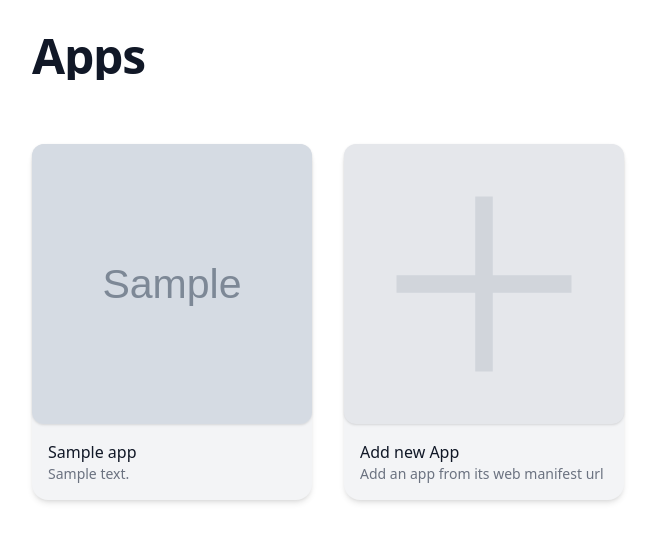
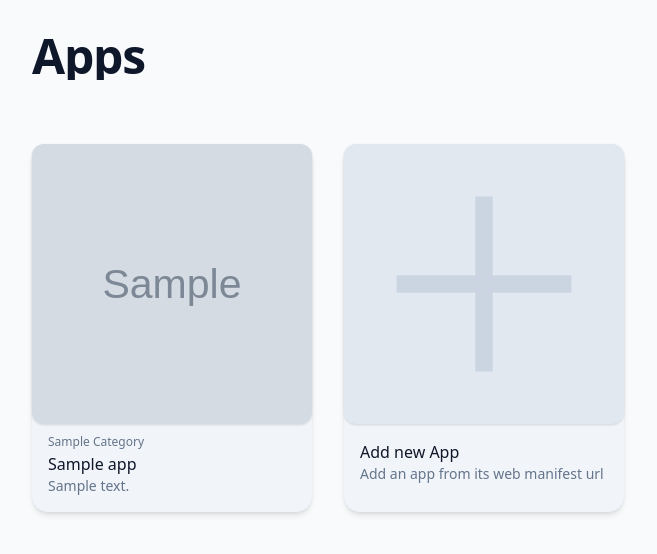
Before and after one commit to SantaClaas/test-fastapi, a FastAPI app: template webapp/templates/apps/index.html in a window 1280 px wide. Shown: the top 554 px of the page, without its empty margins (0-657 px from the left). Run offline with FastAPI, Linux system fonts and the light colour scheme; the template is opened without the code that fills it: most values are stand-ins (such as "Sample title", 1, 10 or a date in 2020); grey boxes marked "Sample" are stand-in pictures.

Commit message:
Improve categories support
Fix inserting duplicate categories
Show categories on app overview

```diff
--- a/webapp/main.py
+++ b/webapp/main.py
@@ -68,7 +68,8 @@ def root(request: Request, database: Session = Depends(get_database)):
                {"name": app.name,
                 "description": app.description,
                 "icon_url": getIconUrl(app),
-                "id": app.id},
+                "id": app.id,
+                "categories": map(lambda category: category.name, app.categories)},
                crud.get_apps(database))
 
     return templates.TemplateResponse("apps/index.html", {"request": request, "apps": apps})
@@ -114,7 +115,7 @@ def createIconFor(app_id: str):
 
 
 @app.post("/apps")
-def create_app(url: Annotated[str, Form(alias="url")], database: Session = Depends(get_database)):
+def create_app(url: Annotated[str, Form(alias="url")], session: Session = Depends(get_database)):
     # TODO url validation
     # An application is defined by the manifest so these terms can be used interchangibly
 
@@ -125,7 +126,7 @@ def create_app(url: Annotated[str, Form(alias="url")], database: Session = Depen
     app_id = components.netloc
 
     # If app exists, return add app view with error message
-    if crud.get_app(database, app_id):
+    if crud.get_app(session, app_id):
         # TODO use templating to add error of already created with url to app page
         return RedirectResponse(f"/apps/{app_id}", status_code=status.HTTP_303_SEE_OTHER)
 
@@ -138,15 +139,21 @@ def create_app(url: Annotated[str, Form(alias="url")], database: Session = Depen
     manifest = json.loads(response.read())
 
     # Persist icons
-    print(type(manifest["icons"]))
     icons = manifest["icons"]
     icons = list(map(createIconFor(app_id), icons))
 
     # Persist categories
+    # IDK how to avoid unique insert issue with the ORM so we filter categories to include only unique categories
+    existing_categories = frozenset(map(
+        lambda category: category.name, crud.get_categories(session)))
+
+    categories = filter(
+        lambda category: category not in existing_categories,
+        manifest.get("categories", []))
+
+    # To model
     categories = list(map(lambda category: models.Category(
-        name=category), manifest.get("categories", [])))
-
-    print(len(categories), categories)
+        name=category), categories))
 
     # Persist application to database
     app = models.App(
@@ -159,7 +166,7 @@ def create_app(url: Annotated[str, Form(alias="url")], database: Session = Depen
         categories=categories)
 
     # TODO use transaction to cancel creation in case icon write fails so we don't have an app without icons
-    crud.create_app(database, app)
+    crud.create_app(session, app)
 
     # Return user to new page for app
 
--- a/webapp/static/output.css
+++ b/webapp/static/output.css
@@ -871,9 +874,19 @@ select {
   background-color: rgb(255 255 255 / var(--tw-bg-opacity));
 }
 
-.bg-gray-50 {
+.bg-slate-100 {
   --tw-bg-opacity: 1;
-  background-color: rgb(249 250 251 / var(--tw-bg-opacity));
+  background-color: rgb(241 245 249 / var(--tw-bg-opacity));
+}
+
+.bg-slate-200 {
+  --tw-bg-opacity: 1;
+  background-color: rgb(226 232 240 / var(--tw-bg-opacity));
+}
+
+.bg-slate-50 {
+  --tw-bg-opacity: 1;
+  background-color: rgb(248 250 252 / var(--tw-bg-opacity));
 }
 
 .bg-indigo-100 {
@@ -969,6 +968,14 @@ select {
   padding-bottom: 1.25rem;
 }
 
+.pt-2 {
+  padding-top: 0.5rem;
+}
+
+.pb-4 {
+  padding-bottom: 1rem;
+}
+
 .font-mono {
   font-family: ui-monospace, SFMono-Regular, Menlo, Monaco, Consolas, "Liberation Mono", "Courier New", monospace;
 }
@@ -988,47 +995,25 @@ select {
   line-height: 1.25rem;
 }
 
-.text-xl {
-  font-size: 1.25rem;
-  line-height: 1.75rem;
-}
-
-.text-lg {
-  font-size: 1.125rem;
-  line-height: 1.75rem;
-}
-
-.text-2xl {
-  font-size: 1.5rem;
-  line-height: 2rem;
+.text-xs {
+  font-size: 0.75rem;
+  line-height: 1rem;
 }
 
 .font-bold {
   font-weight: 700;
 }
 
-.font-medium {
-  font-weight: 500;
+.font-normal {
+  font-weight: 400;
 }
 
 .font-semibold {
   font-weight: 600;
 }
 
-.font-extrabold {
-  font-weight: 800;
-}
-
-.font-thin {
-  font-weight: 100;
-}
-
-.font-light {
-  font-weight: 300;
-}
-
-.font-normal {
-  font-weight: 400;
+.capitalize {
+  text-transform: capitalize;
 }
 
 .leading-6 {
@@ -1039,12 +1024,16 @@ select {
   line-height: 1.75rem;
 }
 
-.leading-tight {
-  line-height: 1.25;
+.leading-relaxed {
+  line-height: 1.625;
 }
 
 .tracking-wide {
   letter-spacing: 0.025em;
+}
+
+.tracking-wider {
+  letter-spacing: 0.05em;
 }
 
 .text-gray-500 {
@@ -1067,15 +1056,34 @@ select {
   color: rgb(255 255 255 / var(--tw-text-opacity));
 }
 
+.text-gray-400 {
+  --tw-text-opacity: 1;
+  color: rgb(156 163 175 / var(--tw-text-opacity));
+}
+
+.text-slate-500 {
+  --tw-text-opacity: 1;
+  color: rgb(100 116 139 / var(--tw-text-opacity));
+}
+
+.text-slate-900 {
+  --tw-text-opacity: 1;
+  color: rgb(15 23 42 / var(--tw-text-opacity));
+}
+
+.text-indigo-500 {
+  --tw-text-opacity: 1;
+  color: rgb(99 102 241 / var(--tw-text-opacity));
+}
+
+.text-indigo-900 {
+  --tw-text-opacity: 1;
+  color: rgb(49 46 129 / var(--tw-text-opacity));
+}
+
 .shadow {
   --tw-shadow: 0 1px 3px 0 rgb(0 0 0 / 0.1), 0 1px 2px -1px rgb(0 0 0 / 0.1);
   --tw-shadow-colored: 0 1px 3px 0 var(--tw-shadow-color), 0 1px 2px -1px var(--tw-shadow-color);
-  box-shadow: var(--tw-ring-offset-shadow, 0 0 #0000), var(--tw-ring-shadow, 0 0 #0000), var(--tw-shadow);
-}
-
-.shadow-sm {
-  --tw-shadow: 0 1px 2px 0 rgb(0 0 0 / 0.05);
-  --tw-shadow-colored: 0 1px 2px 0 var(--tw-shadow-color);
   box-shadow: var(--tw-ring-offset-shadow, 0 0 #0000), var(--tw-ring-shadow, 0 0 #0000), var(--tw-shadow);
 }
 
--- a/webapp/templates/apps/index.html
+++ b/webapp/templates/apps/index.html
@@ -8,45 +8,62 @@
     <link href="{{ url_for('static', path='/output.css') }}" rel="stylesheet">
 </head>
 
-<body>
+<body class="bg-slate-50">
     <header class="p-8">
 
-        <h1 class="text-4xl font-bold leading-7 text-gray-900 sm:truncate sm:text-5xl sm:tracking-tight">Apps
+        <h1 class="text-4xl font-bold leading-7 text-slate-900 sm:truncate sm:text-5xl sm:tracking-tight">Apps
         </h1>
 
     </header>
 
     <main class="p-8">
-        <ul role="list" class="grid grid-cols-2 gap-x-4 gap-y-8 sm:grid-cols-3 sm:gap-x-6 lg:grid-cols-4 xl:gap-x-8">
+        <ul role="list" class="grid grid-cols-2 gap-x-4 gap-y-8 sm:grid-cols-3 sm:gap-x-6 lg:grid-cols-4 xl:gap-x-8 ">
             {% for app in apps %}
-            <!-- Remember to repeat with add item -->
-            <li class="relative bg-gray-100 rounded-2xl group hover:opacity-75 shadow-md">
-                <section class="block aspect-square overflow-hidden rounded-xl bg-gray-200 focus-within:ring-2 shadow
-                           focus-within:ring-indigo-500 focus-within:ring-offset-2 focus-within:ring-offset-gray-100">
+            {# Remember to repeat with add item #}
+            <li class="relative bg-slate-100 rounded-2xl group hover:opacity-75 shadow-md">
+                <section class="block aspect-square overflow-hidden rounded-xl bg-slate-200 focus-within:ring-2 shadow
+                           focus-within:ring-indigo-500 focus-within:ring-offset-2 focus-within:ring-offset-slate-100">
                     <img src="{{ app['icon_url'] }}" alt="App icon for {{ app['name'] }}"
                         class="pointer-events-none w-full h-full object-center group-hover:opacity-75">
 
                 </section>
-                <section class="p-4">
+                <section class="px-4 pt-2">
+                    <p class="pointer-events-none block text-xs font-normal text-slate-500 leading-relaxed">
+                        {% for category in app["categories"] %}
+                        <span class="capitalize">
+                            {{ category }}
+                        </span>
+                        {% if loop.length > 1 and loop.index != loop.length %}
+                        ·
+                        {% endif %}
+                        {% endfor %}
+                    </p>
+                </section>
+                <section class="px-4 pb-4">
 
-                    <h2 class="pointer-events-none block truncate text-base font-normal text-gray-900">
+
+                    <h2 class="pointer-events-none block truncate text-base font-normal text-slate-900">
                         {{
                         app["name"]
                         }}
                     </h2>
 
-                    <p class="pointer-events-none block text-sm font-normal text-gray-500 ">{{
+
+                    <p class="pointer-events-none block text-sm font-normal text-slate-500">{{
                         app["description"] }}</p>
+
+
+
                 </section>
                 <a href="apps/{{ app['id'] }}" class="absolute inset-0 focus:outline-none ">
                     <span class="sr-only">View details for {{ app["name"] }} </span>
                 </a>
             </li>
             {% endfor %}
-            <li class="relative bg-gray-100 rounded-2xl group hover:opacity-75 shadow-md">
-                <section class="block aspect-square overflow-hidden rounded-xl bg-gray-200 focus-within:ring-2 shadow
-                           focus-within:ring-indigo-500 focus-within:ring-offset-2 focus-within:ring-offset-gray-100">
-                    <svg class="fill-none stroke-gray-300 pointer-events-none w-full h-full object-center group-hover:opacity-75"
+            <li class="relative bg-slate-100 rounded-2xl group hover:opacity-75 shadow-md ">
+                <section class="block aspect-square overflow-hidden rounded-xl bg-slate-200 focus-within:ring-2 shadow
+                           focus-within:ring-indigo-500 focus-within:ring-offset-2 focus-within:ring-offset-slate-100">
+                    <svg class="fill-none stroke-slate-300 pointer-events-none w-full h-full object-center group-hover:opacity-75"
                         fill="none" stroke-width="1.5" viewBox="0 0 24 24" xmlns="http://www.w3.org/2000/svg"
                         aria-hidden="true">
                         <!-- <path stroke-linecap="round" stroke-linejoin="round" d="M12 6v12m6-6H6"></path> -->
@@ -57,11 +74,11 @@
                 </section>
                 <section class="p-4">
 
-                    <h2 class="pointer-events-none block truncate text-base font-normal text-gray-900 ">
+                    <h2 class="pointer-events-none block truncate text-base font-normal text-slate-900 ">
                         Add new App
                     </h2>
 
-                    <p class="pointer-events-none block text-sm font-normal text-gray-500">Add an
+                    <p class="pointer-events-none block text-sm font-normal text-slate-500">Add an
                         app from its web manifest url</p>
                 </section>
                 <a href="apps/new" class="absolute inset-0 focus:outline-none ">
```
Also changed, not shown: other parts of webapp/static/output.css (+55 -90 lines).
